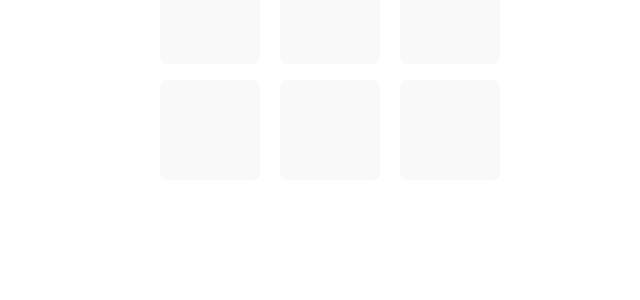
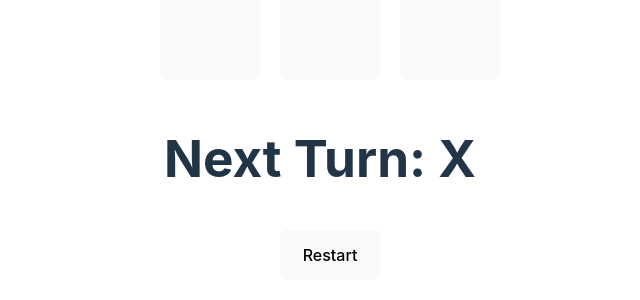
Before and after one commit to reauctioned/React_25, a React (Vite) app in the folder React_CC/: page / in a window 1280 px wide. Shown: the part 388-688 px from the top of the page, without its empty margins (320-960 px from the left). Built offline with nearby package versions, Linux system fonts and the light colour scheme.

Commit message:
+ functional play + restart button

```diff
--- a/React_CC/src/components/tic_tac_toe/styles.css
+++ b/React_CC/src/components/tic_tac_toe/styles.css
@@ -17,6 +17,15 @@ button{
 
 }
 
+.Restart{
+    height: 50px;
+
+}
+
+.Restart:hover{
+    background-color: rgb(190, 190, 190);
+    color: black;
+}
 
 
 button:hover{
--- a/React_CC/src/components/tic_tac_toe/tic-tac-toe.jsx
+++ b/React_CC/src/components/tic_tac_toe/tic-tac-toe.jsx
@@ -1,4 +1,4 @@
-import { useState } from "react"
+import { useEffect, useState } from "react"
 import "./styles.css"
 
 
@@ -7,6 +7,7 @@ export default function TicTacToe(){
 
   const [squares, setSquares] =  useState(Array(9).fill(''))
   const [isXTurn , setIsXTurn] = useState(true)
+  const [status , setStatus] = useState('')
 
     function Square({value, onClick}){
         return <button  onClick={onClick}    className="Square">{value}</button>
@@ -14,11 +15,52 @@ export default function TicTacToe(){
 
     function handleClick(getCurrentSquare){
             let cpySquares = [...squares]
-            if(cpySquares[getCurrentSquare])
+            if(getWinner(cpySquares) || cpySquares[getCurrentSquare])
                 return
             cpySquares[getCurrentSquare]= isXTurn ? 'X' : 'O'
             setIsXTurn(!isXTurn)
             setSquares(cpySquares)
+    }
+
+
+    function getWinner(squares){
+        const winningPatterns = [
+        [0, 1, 2],
+        [3, 4, 5],
+        [6, 7, 8],
+        [2, 5, 8],
+        [0, 4, 8],
+        [2, 4, 6],
+        [0, 3, 6],
+        [1, 4, 7],
+        ]
+
+        for (let i = 0 ;   i<winningPatterns.length; i++ )
+        {
+            const [x,y,z] = winningPatterns[i]
+
+            if( squares[x] && squares[x] === squares[y] && squares[x] === squares[z]){
+
+                return squares[x]
+            }
+        }
+     return null
+    }
+
+
+    useEffect(()=>{
+            if(!getWinner(squares) && squares.every(item=> item !== '')){
+                setStatus('This is a draw')
+            } else if (getWinner(squares))
+            { setStatus(`Winner is ${getWinner(squares)}`)}
+            else
+            {setStatus(`Next Turn: ${isXTurn? 'X' : 'O'}`)}
+    },[squares,isXTurn])
+
+
+    function handleRestart(){
+        setIsXTurn(true)
+        setSquares(Array(9).fill(''))
     }
 
 
@@ -39,6 +81,8 @@ export default function TicTacToe(){
            <Square   value={squares[7]}   onClick={()=> handleClick(7)}/>
            <Square   value={squares[8]}   onClick={()=> handleClick(8)}/>
         </div>
+        <h1>{status}</h1>
+        <button  className="Restart" onClick={handleRestart}>Restart</button>
     </div>
   )
 
```
